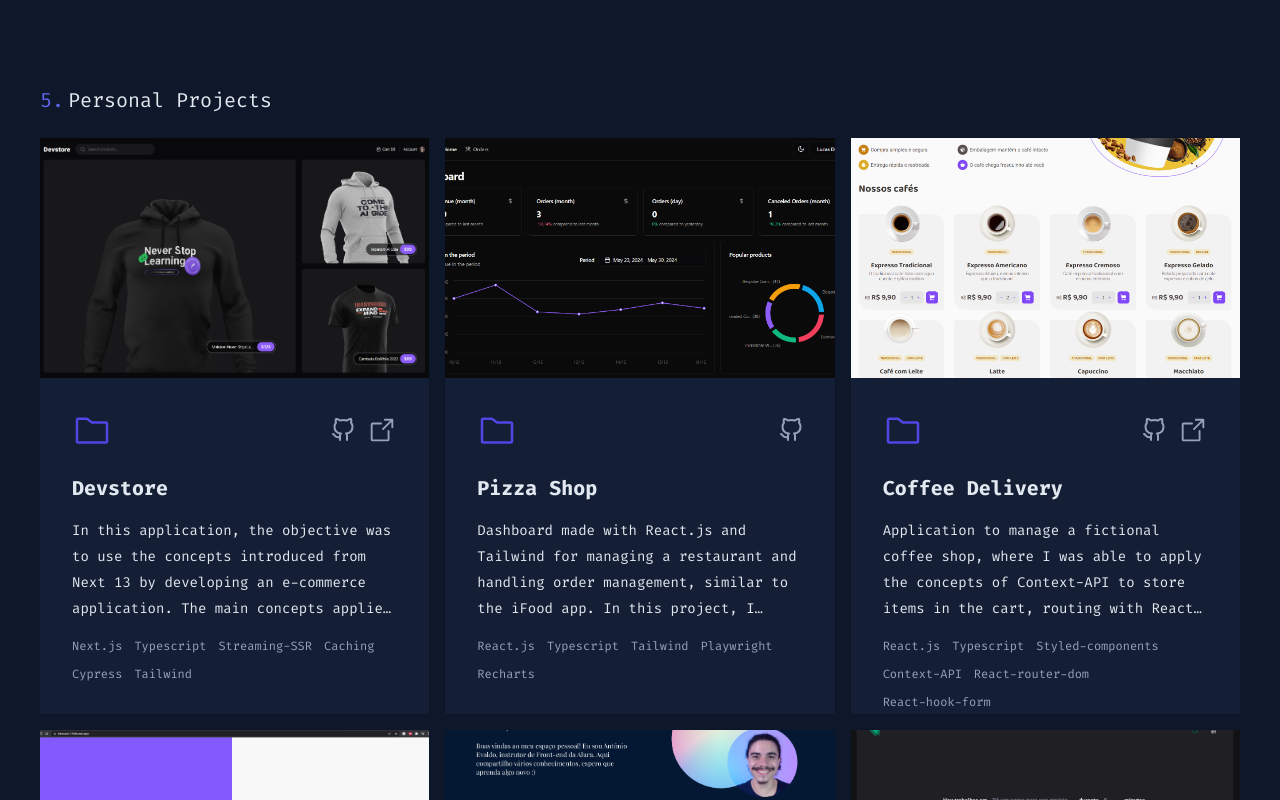
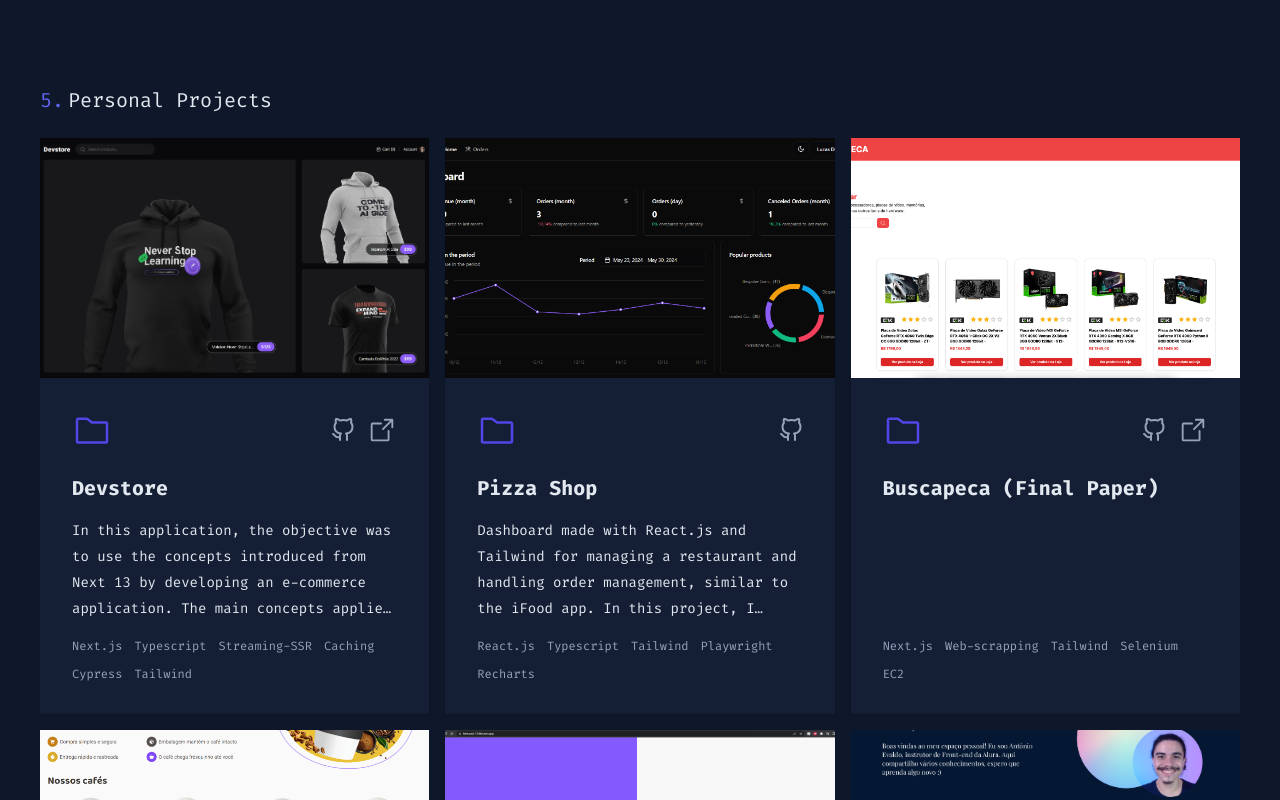
Before and after one commit to lucasdebeterco/lucasdebeterco-dev, a Next.js app: page / in a window 1280 px wide. Shown: the part 4080-4880 px from the top of the page. Built offline with nearby package versions, Linux system fonts and the light colour scheme.

Commit message:
buscapeca project

```diff
--- a/src/app/components/projects/data/personal-projects.ts
+++ b/src/app/components/projects/data/personal-projects.ts
@@ -34,6 +34,23 @@ export const personalProjects: CardItemProps[] = [
             'Tailwind',
             'Playwright',
             'Recharts'
+        ]
+    },
+    {
+        title: 'Buscapeca (Final Paper)',
+        description: '',
+        imageSrc: [
+            '/personal-projects/buscapeca/home.png',
+            '/personal-projects/buscapeca/products.png'
+        ],
+        githubLink: 'https://github.com/lucasdebeterco/buscapeca',
+        productionLink: 'https://buscapecas.vercel.app',
+        tools: [
+            'Next.js',
+            'Web-scrapping',
+            'Tailwind',
+            'Selenium',
+            'EC2'
         ]
     },
     {
```
Also changed, not shown: public/personal-projects/buscapeca/home.png (added), public/personal-projects/buscapeca/products.png (added).
